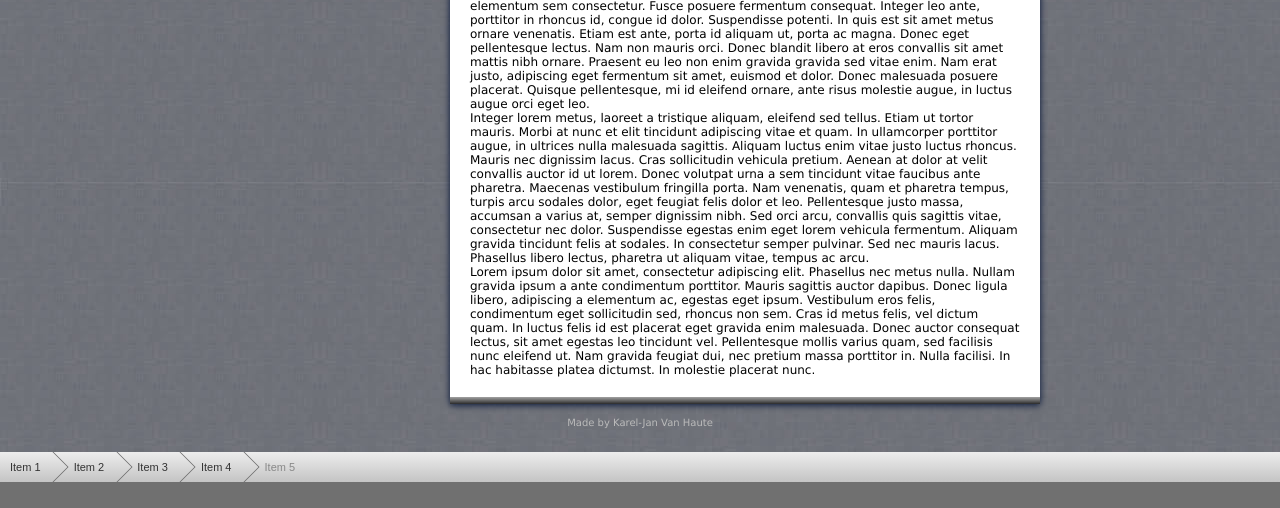
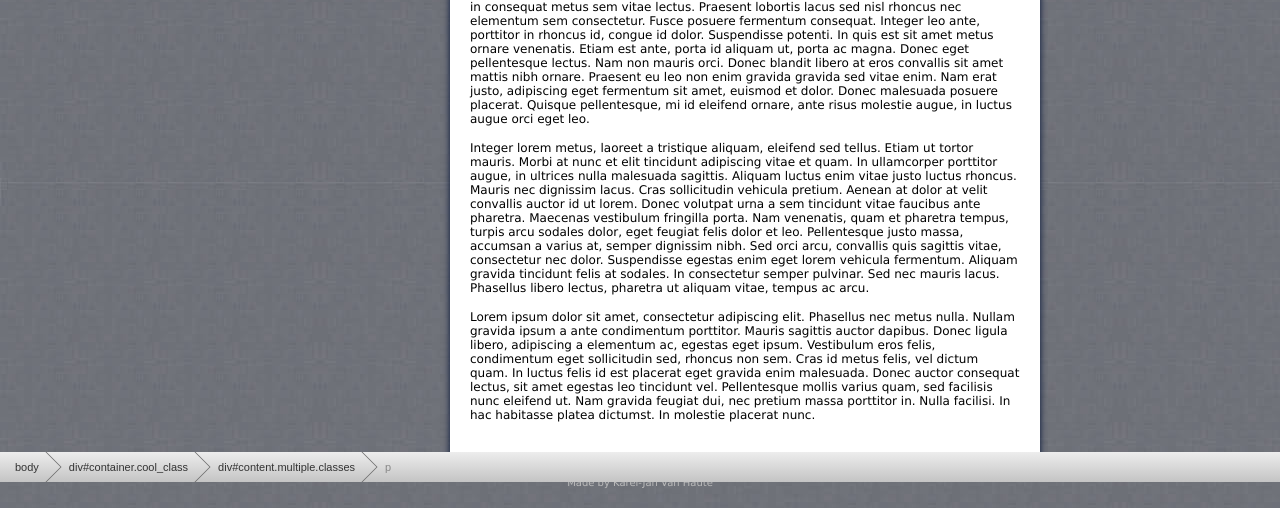
Before and after one commit to cfinster/jQuery-TagTree, a plain HTML site: page index.html in a window 1280 px wide. Shown: the part 318-826 px from the top of the page. Before the commit the page ends 800 px from the top, so only its background shows below. Drawn offline with nearby package versions, Linux system fonts and the light colour scheme; a web font is replaced by a local one.

Commit message:
Version 0.1

```diff
--- a/css/style.css
+++ b/css/style.css
@@ -73,6 +73,10 @@ body{
 	text-shadow: rgba(245, 245, 255, 0.35) 0 0px 0px, rgba(0, 0, 30, 0.08) 0px 2px 2px, rgba(0, 0, 30, 0.20) 0px 2px 1px, rgba(0, 0, 30, 0.40) 0px 2px 1px, rgba(0, 0, 0, 0.08) -5px 5px 2px;
 }
 
+#content p{
+	margin: 15px 0;
+}
+
 #footer{
 	clear: left;
 	padding: 20px;
--- a/css/tagtree.css
+++ b/css/tagtree.css
@@ -27,24 +27,25 @@
 #tagtree ul li {
 	display: inline-block;
   list-style-type: none;
-  padding-left: 10px;
+  padding-left: 15px;
 }
 
-#tagtree a {
+#tagtree span {
 	display: inline-block;
   position: relative;
-  padding: 0 20px 0 0;
+  padding: 0 15px 0 0;
   text-decoration: none;
   color: #333333;
 	outline: none;
+	cursor: pointer;
 }
 
-#tagtree a:hover {
+#tagtree span:hover {
 	color: #35acc5;
 }
 
-#tagtree li a:before,
-#tagtree li a:after {
+#tagtree li span:before,
+#tagtree li span:after {
     border-right: 1px solid #666666;
     content: '';
     display: block;
@@ -59,7 +60,7 @@
     -webkit-transform: skewX(45deg);
     transform: skewX(45deg);
 }
-#tagtree li a:after {
+#tagtree li span:after {
     bottom: 0;
     top: auto;
     -moz-transform: skewX(-45deg);
--- a/index.html
+++ b/index.html
@@ -11,11 +11,33 @@
 
 		<script src="http://ajax.googleapis.com/ajax/libs/jquery/1.6.2/jquery.min.js" type="text/javascript" charset="utf-8"></script>
 		<script src="https://ajax.googleapis.com/ajax/libs/jqueryui/1.8.14/jquery-ui.min.js" type="text/javascript" charset="utf-8"></script>
+		<script src="js/tagtree.js" type="text/javascript" charset="utf-8"></script>
+		<script type="text/javascript" charset="utf-8">
+	    $(function() {
+        $('#container *').click(function(e){
+        	e.preventDefault();
+        	e.stopPropagation();
+        	$('#tagtree').tagtree('option', 'selectClass', $(this));
+        });
+
+        $('#tagtree').tagtree({
+        	click: function(e, el){
+        		$('#tagtree').tagtree('option', 'selectClass', el);
+        	},
+        	mouseenter: function(e, el){
+        		$(el).css('background-color', '#f00');
+        	},
+        	mouseleave: function(e, el){
+        		$(el).css('background-color', '');
+        	}
+        });
+    	});
+		</script>
 
 
 	</head>
 	<body>
-		<div id="container">
+		<div id="container" class="cool_class">
 			<div id="header"><h1>My testsite</h1></div>
 			<div id="nav">
 				<ul>
@@ -26,9 +48,9 @@
 					<li><a href="#">Link 5</a></li>
 				</ul>
 			</div>
-			<div id="content">
+			<div id="content" class="multiple classes">
 				<h1>Title</h1>
-				<p>
+				<p class="selected">
 					Lorem ipsum dolor sit amet, consectetur adipiscing elit. Fusce eget massa augue, non pharetra mi. Fusce scelerisque adipiscing sem, vitae auctor neque venenatis at. Curabitur rutrum blandit felis, vel vehicula neque elementum non. Ut elit dui, lobortis vel ultricies nec, aliquet ac turpis. Donec tincidunt, eros vitae accumsan suscipit, erat dui auctor tellus, in consequat metus sem vitae lectus. Praesent lobortis lacus sed nisl rhoncus nec elementum sem consectetur. Fusce posuere fermentum consequat. Integer leo ante, porttitor in rhoncus id, congue id dolor. Suspendisse potenti. In quis est sit amet metus ornare venenatis. Etiam est ante, porta id aliquam ut, porta ac magna. Donec eget pellentesque lectus. Nam non mauris orci. Donec blandit libero at eros convallis sit amet mattis nibh ornare. Praesent eu leo non enim gravida gravida sed vitae enim. Nam erat justo, adipiscing eget fermentum sit amet, euismod et dolor. Donec malesuada posuere placerat. Quisque pellentesque, mi id eleifend ornare, ante risus molestie augue, in luctus augue orci eget leo.
 				</p>
 				<p>
@@ -43,13 +65,6 @@
 			</div>
 		</div>
 		<div id="tagtree">
-			<ul>
-				<li><a href="#" title="Item 1">Item 1</a></li>
-				<li><a href="#" title="Item 2">Item 2</a></li>
-				<li><a href="#" title="Item 3">Item 3</a></li>
-				<li><a href="#" title="Item 4">Item 4</a></li>
-				<li>Item 5</li>
-			</ul>
 		</div>
 	</body>
 </html>
--- /dev/null
+++ b/js/tagtree.js
@@ -0,0 +1,108 @@
+/**
+ * @author Karel-Jan Van Haute
+ *
+ * https://github.com/kareljan/jQuery-TagTree
+ *
+ * Plugin only tested on Mac in Firefox 6.0 for now
+ */
+(function( $, undefined ) {
+
+$.widget( "ui.tagtree", {
+	version: "0.1",
+	options: {
+		mainElement: 'body',
+		selectClass: '.selected',
+
+		max: 100
+	},
+
+	min: 0,
+
+	_create: function() {
+		var tagTreeList = (this.tagTreeList = $('<ul></ul>'))
+				.appendTo(this.element);
+
+		this._drawTree();
+	},
+
+	_destroy: function() {
+		this.tagTreeList.remove();
+	},
+
+	_setOption: function( key, value ) {
+		var self = this;
+		if ( key === "mainElement" ) {
+			this.options.mainElement = value;
+			self._drawTree();
+		}
+		if ( key === "selectClass" ) {
+			this.options.selectClass = value;
+			self._drawTree();
+		}
+	},
+
+	_drawTree: function(){
+		var self = this;
+
+		$('span', self.tagTreeList).each(function(){
+			$(this).trigger('mouseleave');
+		});
+
+		self.tagTreeList.empty();
+
+		if($(self.options.selectClass).get(0) != $(self.options.mainElement).get(0)){
+
+			self.tagTreeList.append('<li>'+self._getEntireName($(self.options.selectClass))+'</li>');
+
+			$(self.options.selectClass, self.options.mainElement);
+			$(self.options.selectClass, self.options.mainElement).parentsUntil(self.options.mainElement).each(function(){
+				var treeElement = $('<li><span>'+self._getEntireName($(this))+'</span></li>');
+				self.tagTreeList.prepend(treeElement);
+				$('span', treeElement)
+				.data('domElement', $(this))
+				.click(function(event){
+					self._trigger('click', event, $(this).data('domElement'));
+				})
+				.mouseenter(function(event){
+					self._trigger('mouseenter', event, $(this).data('domElement'));
+				})
+				.mouseleave(function(event){
+					self._trigger('mouseleave', event, $(this).data('domElement'));
+				});
+			});
+
+
+			var mainTreeElement = $('<li><span>'+self._getEntireName($(self.options.mainElement))+'</span></li>');
+			self.tagTreeList.prepend(mainTreeElement);
+			$('span', mainTreeElement)
+			.data('domElement', $(self.options.mainElement))
+			.click(function(event){
+				self._trigger('click', event, $(this).data('domElement'));
+			})
+			.mouseenter(function(event){
+				self._trigger('mouseenter', event, $(this).data('domElement'));
+			})
+			.mouseleave(function(event){
+				self._trigger('mouseleave', event, $(this).data('domElement'));
+			});
+
+		}
+		else{
+			self.tagTreeList.append('<li>'+self._getEntireName($(self.options.mainElement))+'</li>');
+		}
+	},
+
+	_getEntireName: function(element){
+		var name = $(element).get(0).tagName.toLowerCase();
+		if($(element).attr('id')) name += "#"+$(element).attr('id');
+		if($(element).attr('class')) name += "."+$(element).attr('class').replace(' ', '.');
+		name = name.replace(this.options.selectClass, '');
+		return name;
+	},
+
+	refresh: function(){
+		this._drawTree();
+	}
+});
+
+})( jQuery );
```
